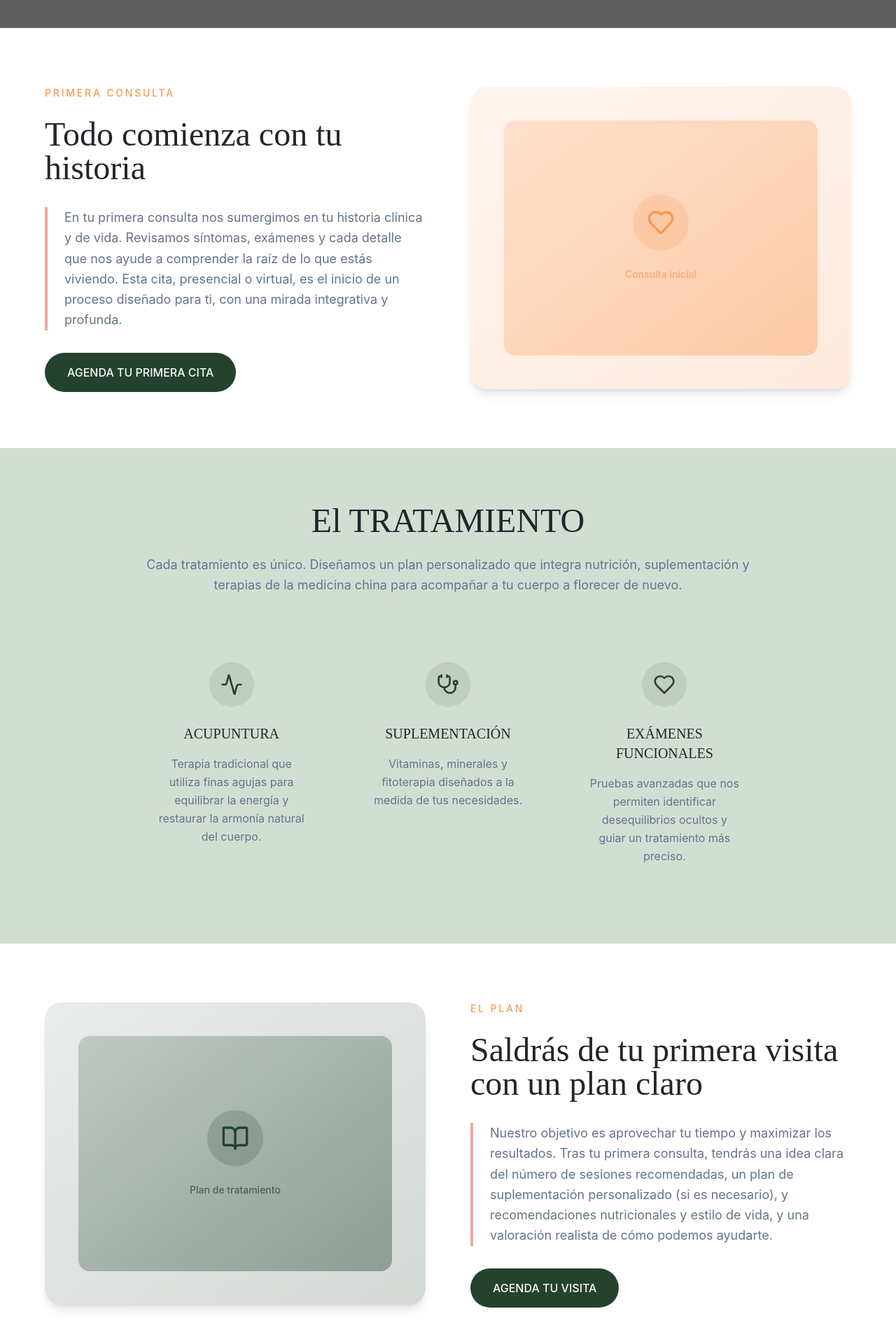
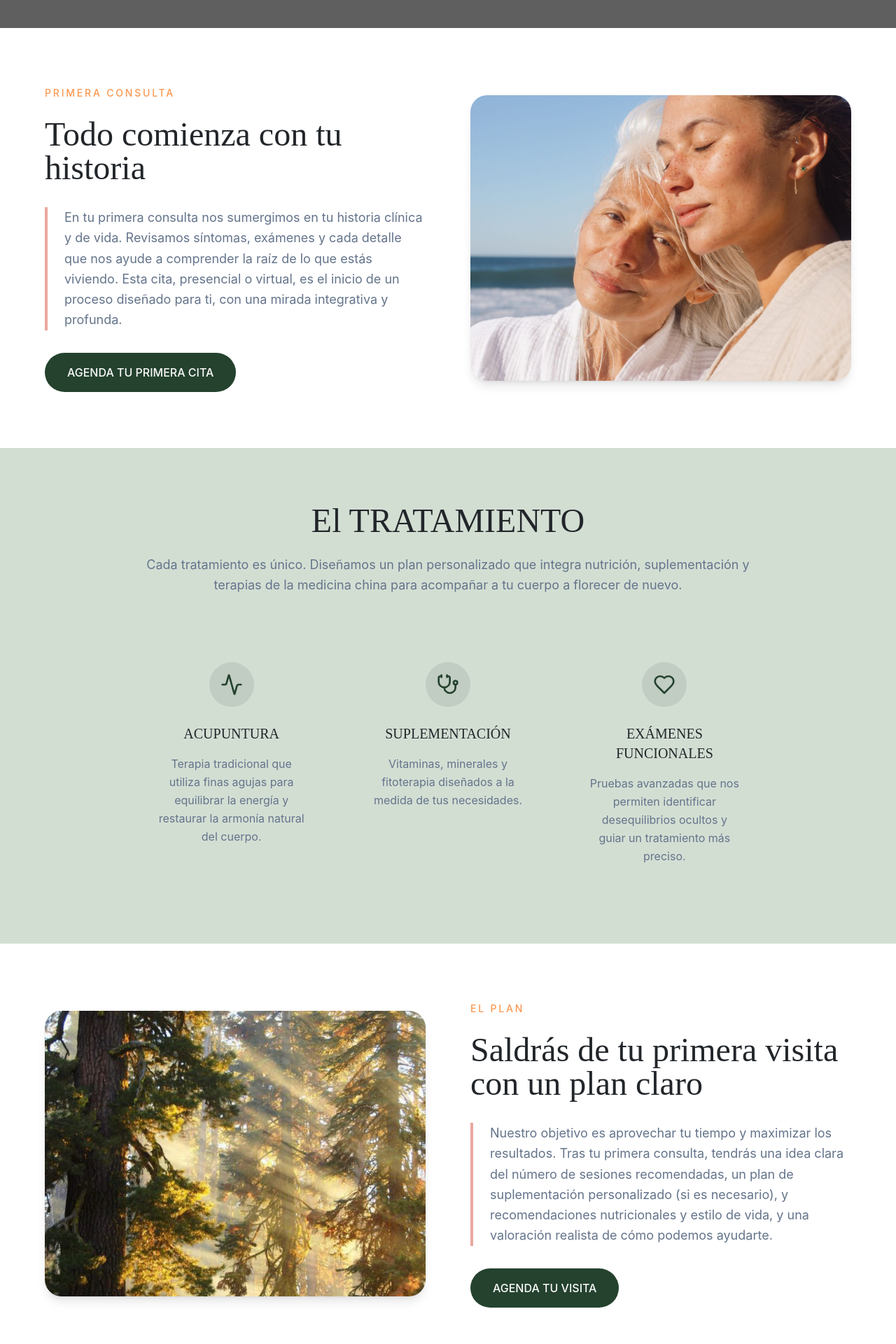
Before and after one commit to ltamayot/chic-landing-gen, a React (Vite) app: page /primera-consulta in a window 1280 px wide. Shown: the part 760-2680 px from the top of the page at 70% size. Built offline with nearby package versions, Linux system fonts and the light colour scheme; grey boxes are pictures that could not be loaded; the HTML template or start-up script is replaced by a standard one.

Commit message:
Update images on "Primera Consulta" page

```diff
--- a/src/pages/PrimeraConsulta.tsx
+++ b/src/pages/PrimeraConsulta.tsx
@@ -5,6 +5,8 @@ import Footer from "@/components/Footer";
 import { Button } from "@/components/ui/button";
 import { Heart, Shield, Users, Stethoscope, BookOpen, Activity } from "lucide-react";
 import heroPrimeraConsulta from "@/assets/hero-primera-consulta.jpg";
+import primeraConsultaHistoria from "@/assets/primera-consulta-historia.jpg";
+import primeraConsultaPlan from "@/assets/primera-consulta-plan.jpg";
 
 const IntakeSection = () => {
   return (
@@ -31,17 +33,14 @@ const IntakeSection = () => {
             </Button>
           </div>
 
-          {/* Right image placeholder */}
+          {/* Right image */}
           <div className="relative">
-            <div className="bg-gradient-to-br from-accent/10 to-accent/20 rounded-3xl p-12 shadow-lg">
-              <div className="bg-gradient-to-br from-accent/20 to-accent/40 rounded-2xl aspect-[4/3] flex items-center justify-center">
-                <div className="text-center text-accent-foreground/60">
-                  <div className="w-20 h-20 mx-auto mb-6 bg-accent/20 rounded-full flex items-center justify-center">
-                    <Heart className="w-10 h-10 text-accent" />
-                  </div>
-                  <p className="text-sm text-accent/70 font-medium">Consulta inicial</p>
-                </div>
-              </div>
+            <div className="rounded-3xl overflow-hidden shadow-lg">
+              <img
+                src={primeraConsultaHistoria}
+                alt="Primera consulta - Todo comienza con tu historia"
+                className="w-full h-full object-cover aspect-[4/3]"
+              />
             </div>
           </div>
         </div>
@@ -102,17 +101,14 @@ const PlanSection = () => {
     <section className="py-20 px-6 bg-background">
       <div className="container mx-auto">
         <div className="grid lg:grid-cols-2 gap-16 items-center max-w-6xl mx-auto">
-          {/* Right image placeholder - order changed for alternating layout */}
+          {/* Left image - order changed for alternating layout */}
           <div className="order-2 lg:order-1 relative">
-            <div className="bg-gradient-to-br from-primary/10 to-primary/20 rounded-3xl p-12 shadow-lg">
-              <div className="bg-gradient-to-br from-primary/20 to-primary/40 rounded-2xl aspect-[4/3] flex items-center justify-center">
-                <div className="text-center text-primary-foreground/60">
-                  <div className="w-20 h-20 mx-auto mb-6 bg-primary/20 rounded-full flex items-center justify-center">
-                    <BookOpen className="w-10 h-10 text-primary" />
-                  </div>
-                  <p className="text-sm text-primary/70 font-medium">Plan de tratamiento</p>
-                </div>
-              </div>
+            <div className="rounded-3xl overflow-hidden shadow-lg">
+              <img
+                src={primeraConsultaPlan}
+                alt="Plan de tratamiento - Saldrás con un plan claro"
+                className="w-full h-full object-cover aspect-[4/3]"
+              />
             </div>
           </div>
 
```
Also changed, not shown: src/assets/primera-consulta-historia.jpg (added), src/assets/primera-consulta-plan.jpg (added).
